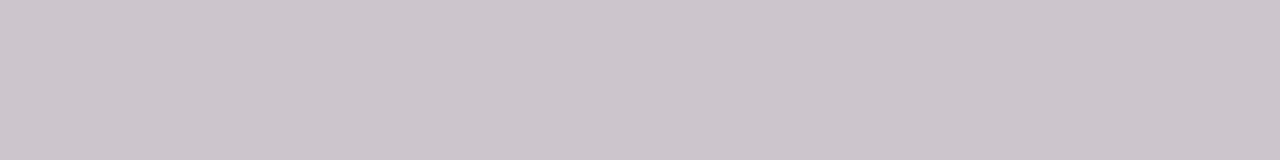
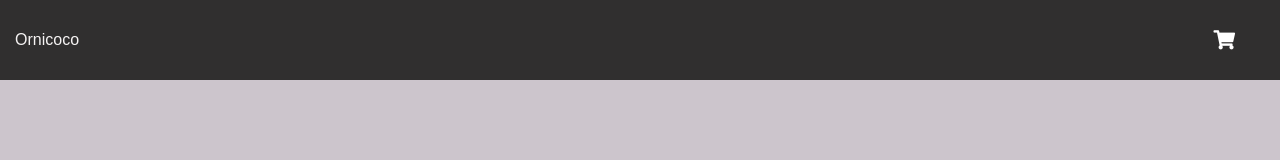
Before and after one commit to ana2854/AnaNasta_5_08072021, a plain HTML site: page frontend/cart.html in a window 1280 px wide. Drawn offline with Linux system fonts and the light colour scheme.

Commit message:
header cart

```diff
--- a/frontend/cart.html
+++ b/frontend/cart.html
@@ -21,6 +21,21 @@
     <div class="main">
 
 
+    <header class="header-banniere">
+
+        <div class="nameLogo">
+            <p>Ornicoco</p>
+        </div>
+
+        <div class="cart">
+            <a href="cart.html"><i class="fas fa-shopping-cart"></i>
+            </a>
+        </div>
+
+
+    </header>
+
+
 
 
 
```
